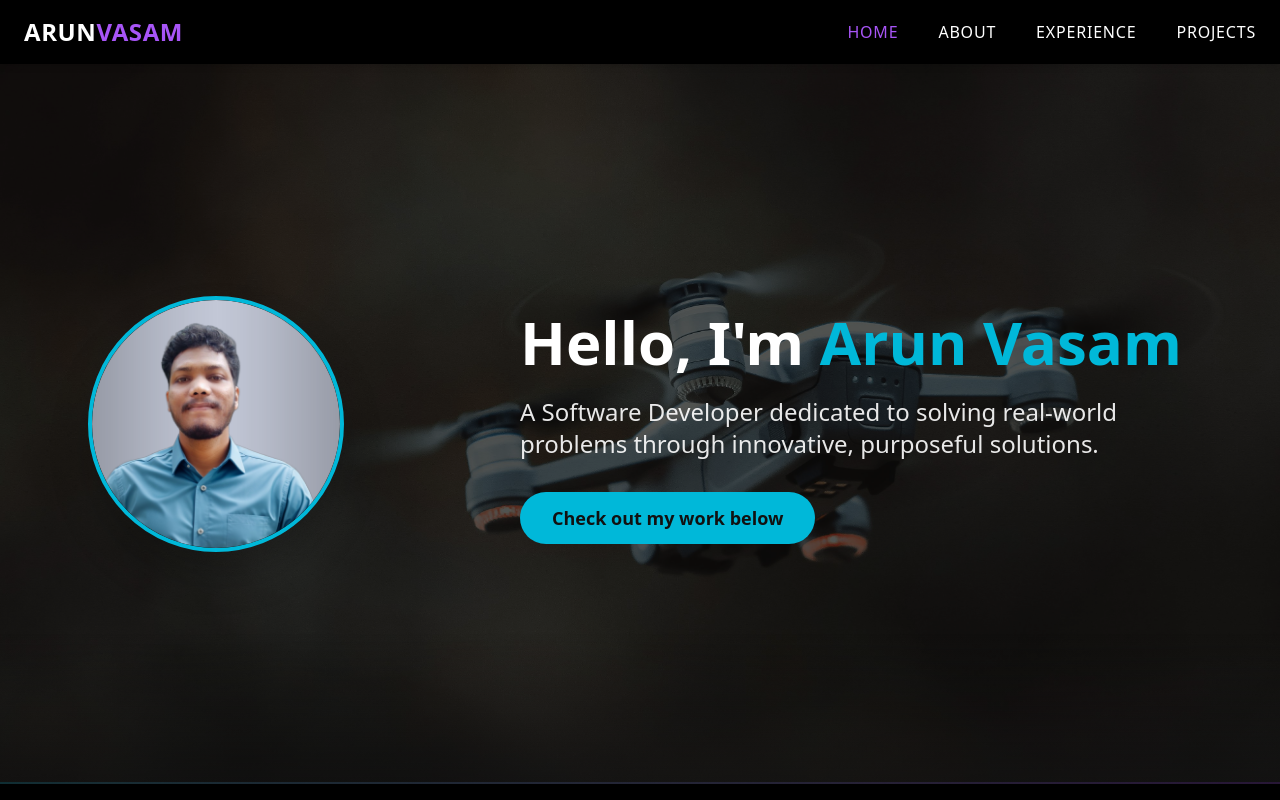
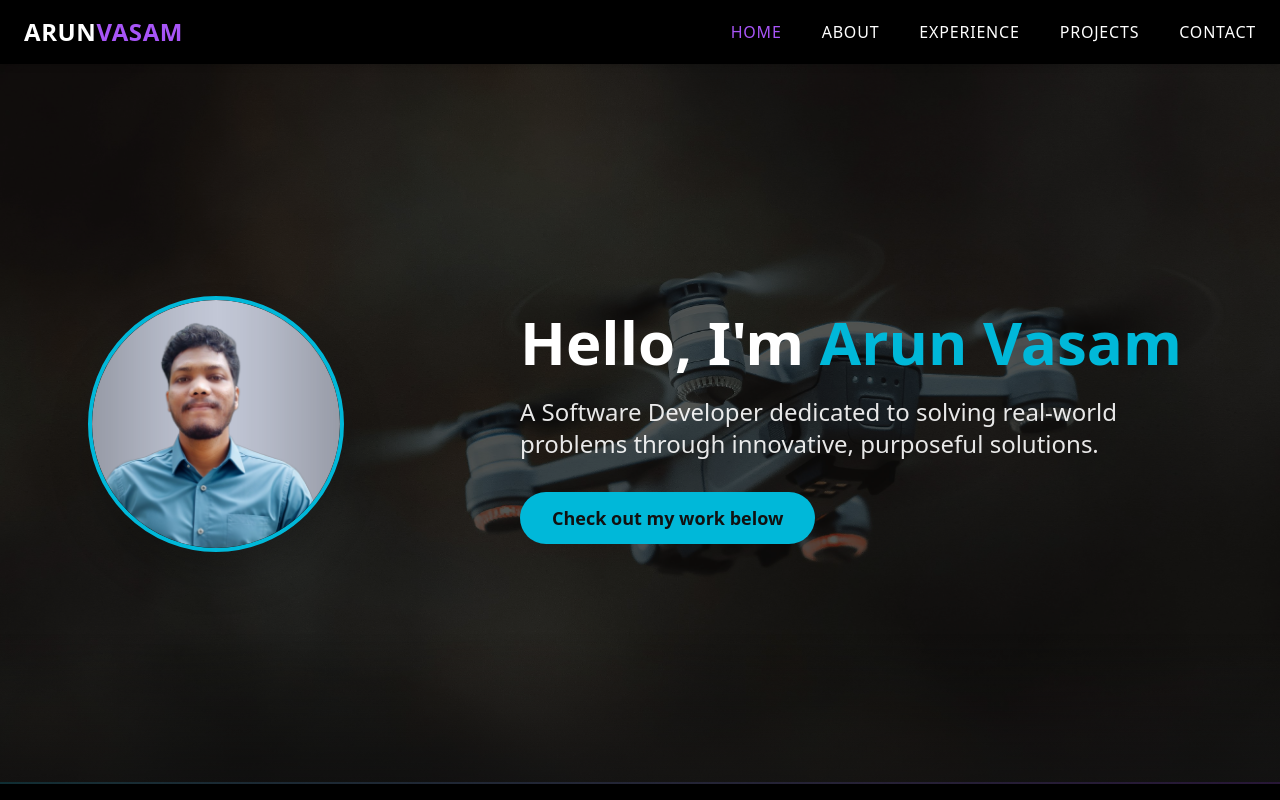
Before and after one commit to ArunPandyanVasam/arun-vasam, a React (Vite) app: page / in a window 1280 px wide. Shown: the top 800 px of the page. Built offline with nearby package versions, Linux system fonts and the light colour scheme.

Commit message:
Contact navigation added

```diff
--- a/src/components/Navbar/Navbar.jsx
+++ b/src/components/Navbar/Navbar.jsx
@@ -5,7 +5,7 @@ import { Link } from "react-scroll";
 const Navbar = () => {
   const [isOpen, setIsOpen] = useState(false);
 
-  const navLinks = ["Home", "About", "Experience", "Projects"];
+  const navLinks = ["Home", "About", "Experience", "Projects", "Contact"];
 
   useEffect(() => {
     const handleResize = () => {
```
